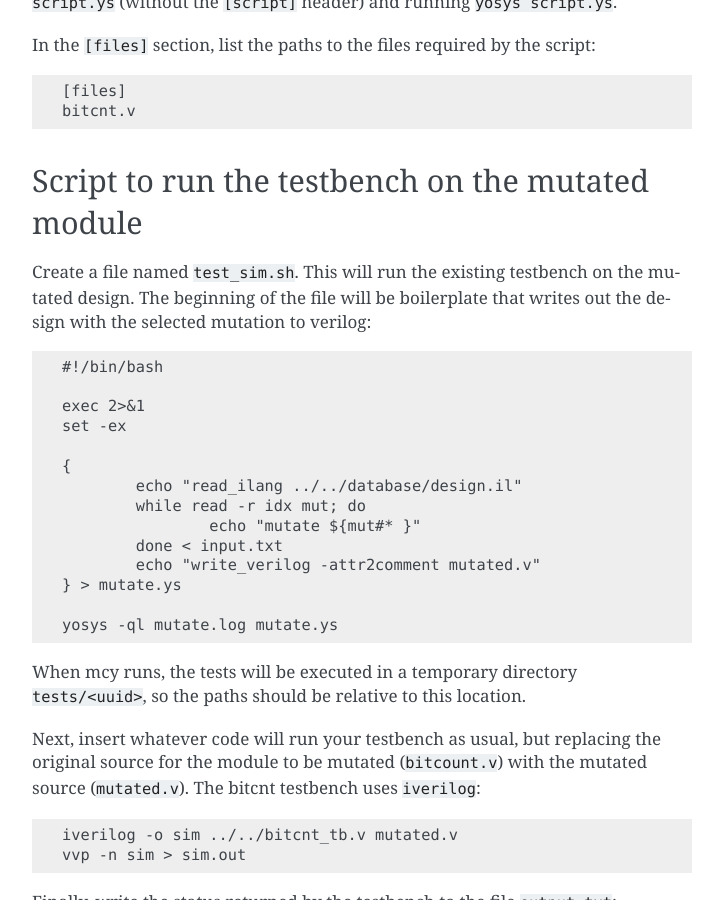
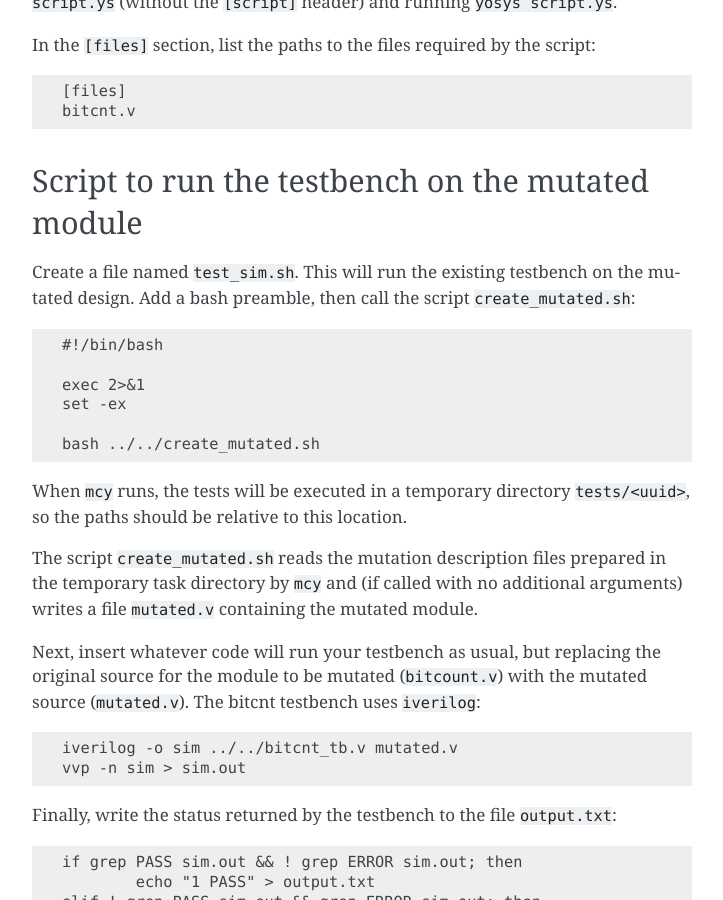
Before and after one commit to YosysHQ/mcy, a Sphinx documentation site: the page built from docs/source/tutorial.rst, in a window 1280 px wide and 900 px high, scrolled down 1625 px. Shown: the whole window, without its empty margins (388-1111 px from the left). Built offline with Sphinx 7.4.7, drawn with Linux system fonts in a browser that asks for light colours; some of the changed text lies outside the part shown.

Commit message:
update tutorial with create_mutated script

```diff
--- a/docs/source/tutorial.rst
+++ b/docs/source/tutorial.rst
@@ -66,8 +66,7 @@ In the ``[files]`` section, list the paths to the files required by the script:
 Script to run the testbench on the mutated module
 ~~~~~~~~~~~~~~~~~~~~~~~~~~~~~~~~~~~~~~~~~~~~~~~~~
 Create a file named ``test_sim.sh``. This will run the existing testbench on the mutated
-design. The beginning of the file will be boilerplate that writes out the design with the
-selected mutation to verilog:
+design. Add a bash preamble, then call the script ``create_mutated.sh``:
 
 .. code-block:: text
 
@@ -76,19 +75,12 @@ selected mutation to verilog:
 	exec 2>&1
 	set -ex
 
-	{
-		echo "read_ilang ../../database/design.il"
-		while read -r idx mut; do
-			echo "mutate ${mut#* }"
-		done < input.txt
-		echo "write_verilog -attr2comment mutated.v"
-	} > mutate.ys
+	bash ../../create_mutated.sh
 
-	yosys -ql mutate.log mutate.ys
+When ``mcy`` runs, the tests will be executed in a temporary directory ``tests/<uuid>``, so
+the paths should be relative to this location.
 
-
-When mcy runs, the tests will be executed in a temporary directory ``tests/<uuid>``, so
-the paths should be relative to this location.
+The script ``create_mutated.sh`` reads the mutation description files prepared in the temporary task directory by ``mcy`` and (if called with no additional arguments) writes a file ``mutated.v`` containing the mutated module.
 
 Next, insert whatever code will run your testbench as usual, but replacing the original
 source for the module to be mutated (``bitcount.v``) with the mutated source
@@ -155,7 +147,7 @@ This is the most work-intensive part of an ``mcy`` project, but also what makes
 
 The advantage of using formal methods is that they will exhaustively explore all possible input combinations, which is prohibitive for a simulation testbench for most non-trivial designs due to combinatorial explosion. But the ``mcy`` approach is also less difficult than outright formally verifying the design, as it is generally easier to describe whether a change to the output is "important" than to describe the correct behaviour directly.
 
-Unlike in the previous test where we asked Yosys to export the mutated module with the same interface as the original module so we could seamlessly replace it in the testbench, here we will use a different command to get a module where we can enable or disable the mutation at will based on an input signal ``mutsel``.
+Unlike in the previous test where we exported the mutated module with the same interface as the original module so we could seamlessly replace it in the testbench, here we will use the ``-c`` option to get a module where we can enable or disable the mutation at will based on an input signal ``mutsel``. We will also export to ILANG format instead of Verilog since SymbiYosys understands it.
 
 Create a file ``test_eq.sh`` and add the following script:
 
@@ -442,13 +434,7 @@ Next, we will create the script to run this test on a mutated design. Create a f
 	exec 2>&1
 	set -ex
 
-	{
-		echo "read_ilang ../../database/design.il"
-		cut -f2- -d' ' input.txt
-		echo "write_ilang mutated.il"
-	} > mutate.ys
-
-	yosys -ql mutate.log mutate.ys
+	bash ../../create_mutated.sh -o mutated.il
 
 	ln -s ../../test_fm.sv ../../test_fm.sby .
 	sby -f test_fm.sby
@@ -457,7 +443,7 @@ Next, we will create the script to run this test on a mutated design. Create a f
 
 	exit 0
 
-Since we are using SymbiYosys for this test as well, the script overall resembles ``test_eq.sh``. The main difference is the line applying the mutation, where we directly use the mutate command passed in ``input.txt`` without creating a ``mutsel`` input, since we need a mutated replacement module with the same interface as the original ``bitcnt`` module to substitute in the testbench.
+Since we are using SymbiYosys for this test as well, the script overall resembles ``test_eq.sh``. The main difference is that we do not pass ``-c`` to ``create_mutated.sh``, since we need a mutated replacement module with the same interface as the original ``bitcnt`` module to substitute in the testbench.
 
 As before, we will need the ``database/`` and ``tasks/`` directories for a trial run, but this time we can use the existing ``mcy`` project to create them.
 
```
Also changed, not shown: 1 other file.
